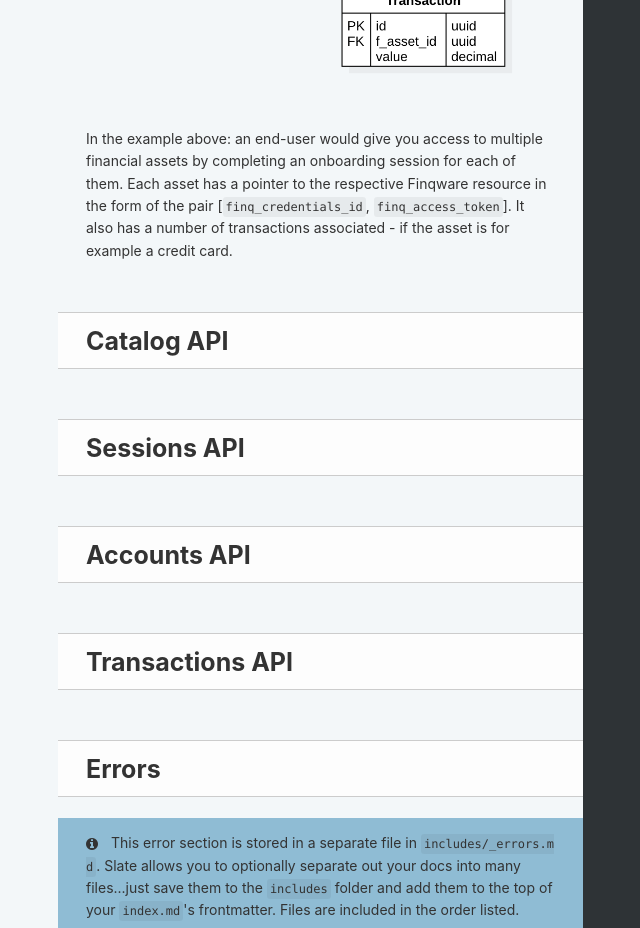
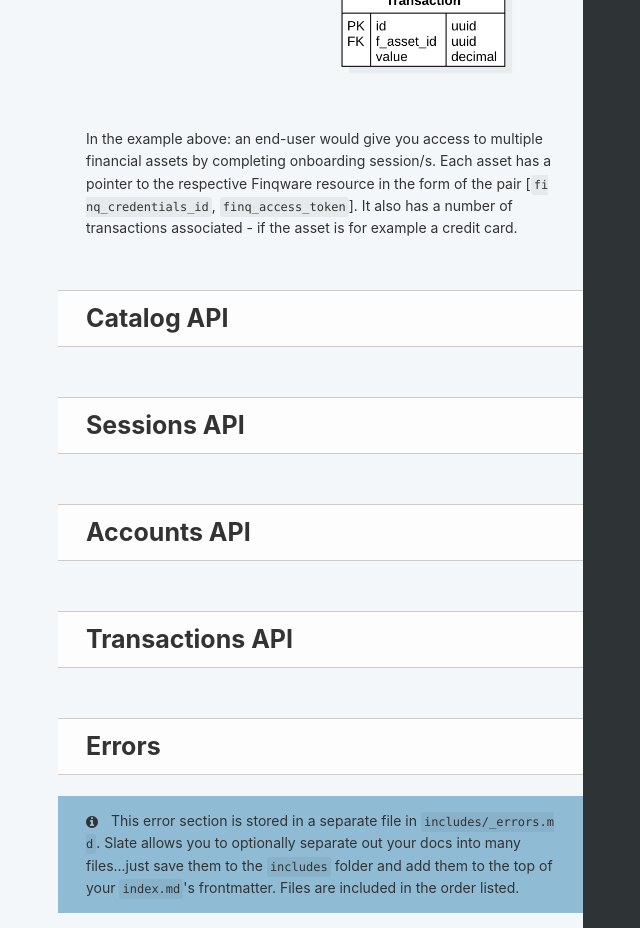
Before and after one commit to finqware/finqware.github.io, a plain HTML site: page index.html in a window 1280 px wide. Shown: the part 9860-10788 px from the top of the page, without its empty margins (172-812 px from the left). Drawn offline with Linux system fonts and the light colour scheme.

Commit message:
Update index.html

```diff
--- a/index.html
+++ b/index.html
@@ -511,7 +511,7 @@ In the example below, the client app has a central Redux state where we keep par
 
 <p><img src="images/tenant_design.png" alt="image" /></p>
 
-<p>In the example above: an end-user would give you access to multiple financial assets by completing an onboarding session for each of them. Each asset has a pointer to the respective Finqware resource in the form of the pair [<code>finq_credentials_id</code>, <code>finq_access_token</code>]. It also has a number of transactions associated - if the asset is for example a credit card.</p>
+<p>In the example above: an end-user would give you access to multiple financial assets by completing onboarding session/s. Each asset has a pointer to the respective Finqware resource in the form of the pair [<code>finq_credentials_id</code>, <code>finq_access_token</code>]. It also has a number of transactions associated - if the asset is for example a credit card.</p>
 <h1 id='catalog-api'>Catalog API</h1><h1 id='sessions-api'>Sessions API</h1><h1 id='accounts-api'>Accounts API</h1><h1 id='transactions-api'>Transactions API</h1><h1 id='errors'>Errors</h1>
 <aside class="notice">
 This error section is stored in a separate file in <code>includes/_errors.md</code>. Slate allows you to optionally separate out your docs into many files...just save them to the <code>includes</code> folder and add them to the top of your <code>index.md</code>'s frontmatter. Files are included in the order listed.
```
